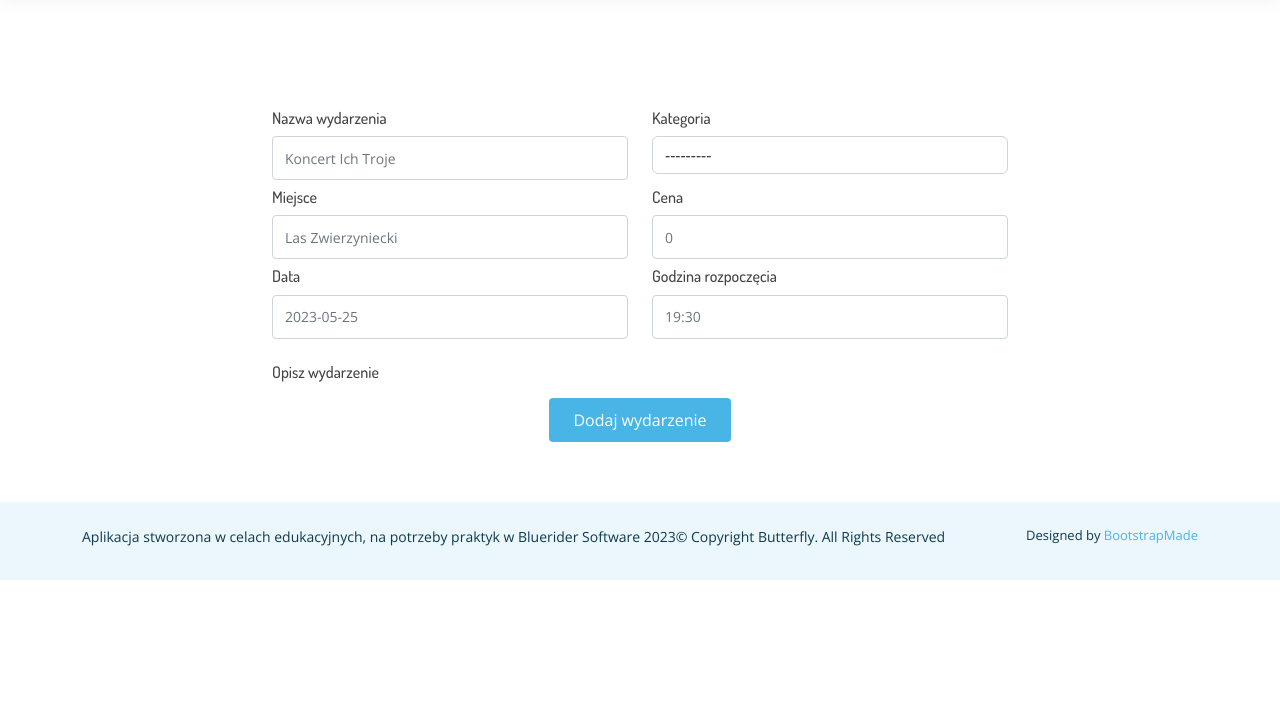
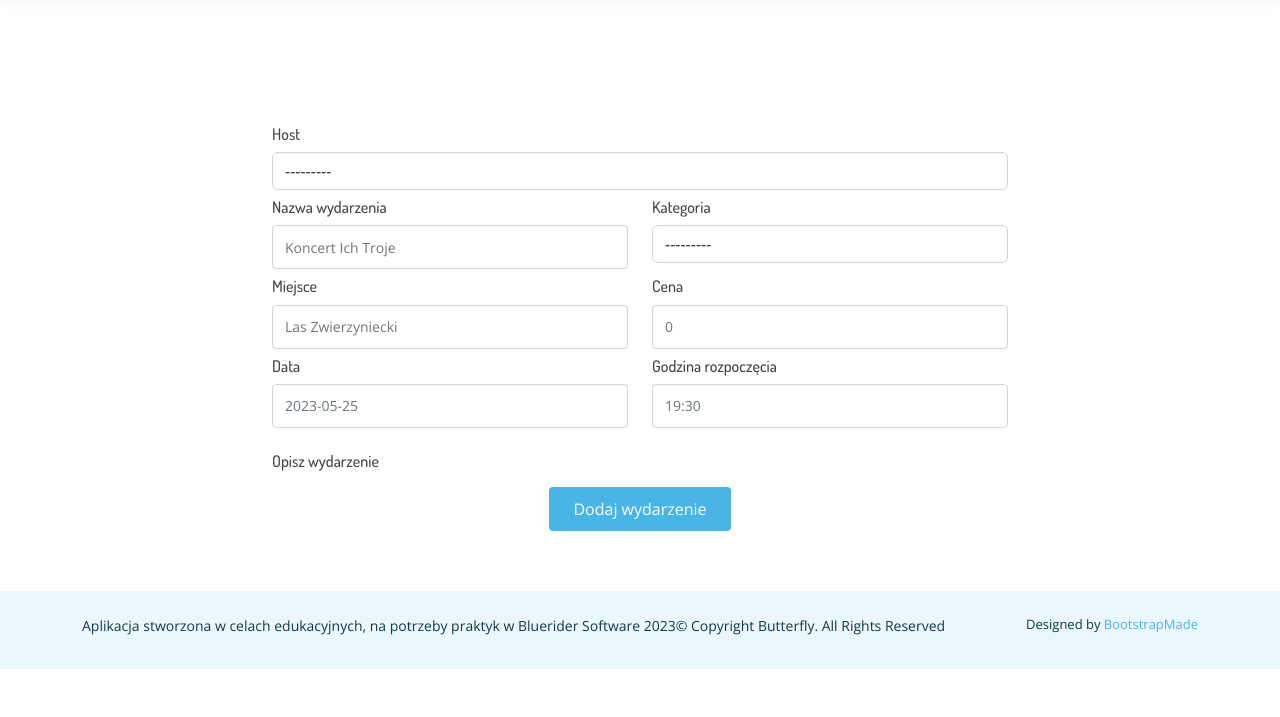
Before and after one commit to Hizey/CoSieDziejeSie, a Django app: page /create-room/ in a window 1280 px wide. Shown: the part 83-800 px from the top of the page. Run offline with Django 4.2, Linux system fonts and the light colour scheme; a user stored in the database is signed in; data comes from the database, SQL or seed files in the repository; some libraries are stand-ins or nearby versions.

Commit message:
small bug

```diff
--- a/wydarzenia/templates/wydarzenia/room.html
+++ b/wydarzenia/templates/wydarzenia/room.html
@@ -32,7 +32,7 @@
               <ul>
                 <li><strong>Miejsce</strong>: {{ room.location }}</li>
                 <li><strong>Data</strong>: {{ room.date|date:"d.m.Y" }}r.</li>
-                <li><strong>Start</strong>: {{ room.date|date:"H:i" }}</li>
+                <li><strong>Start</strong>: {{ room.time|time:"H:i" }}</li>
                 <li><strong>Cena</strong>: {% if room.price > 0 %}{{ room.price }}zł{% else %}Free{% endif %}</li>
                 <li><strong>Dodał</strong>: <a href="{% url 'profile' room.host.id %}">{{ room.host }}</a></li>
               </ul>
--- a/wydarzenia/templates/wydarzenia/room_form.html
+++ b/wydarzenia/templates/wydarzenia/room_form.html
@@ -12,6 +12,10 @@
                 {% csrf_token %}
                 {{form.media}}
 
+              <div class="form-group mt-3">
+                <h6>Host</h6>
+                {{ form.host }}
+              </div>
 
               <div class="row">
                 <div class="col-md-6 form-group">
```
